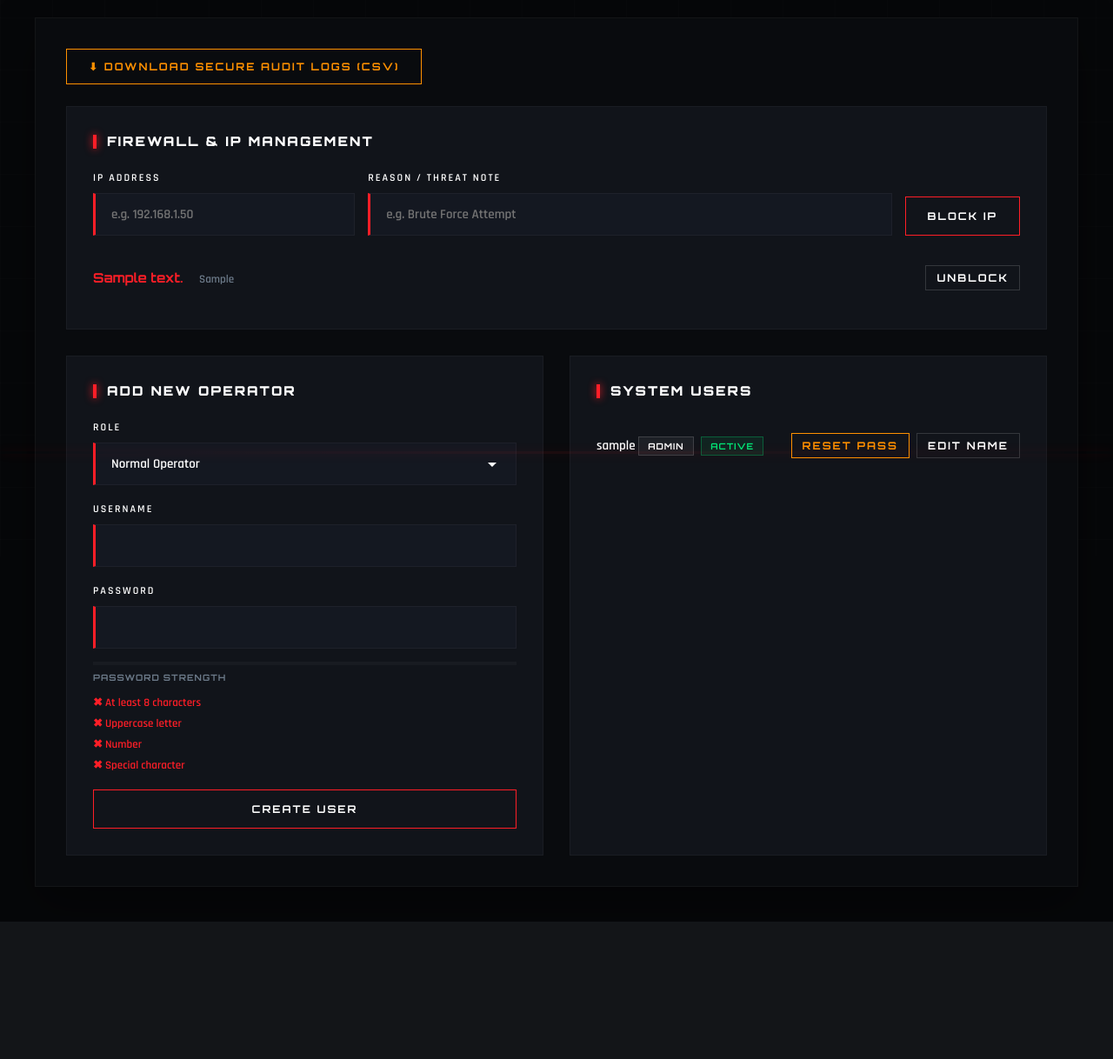
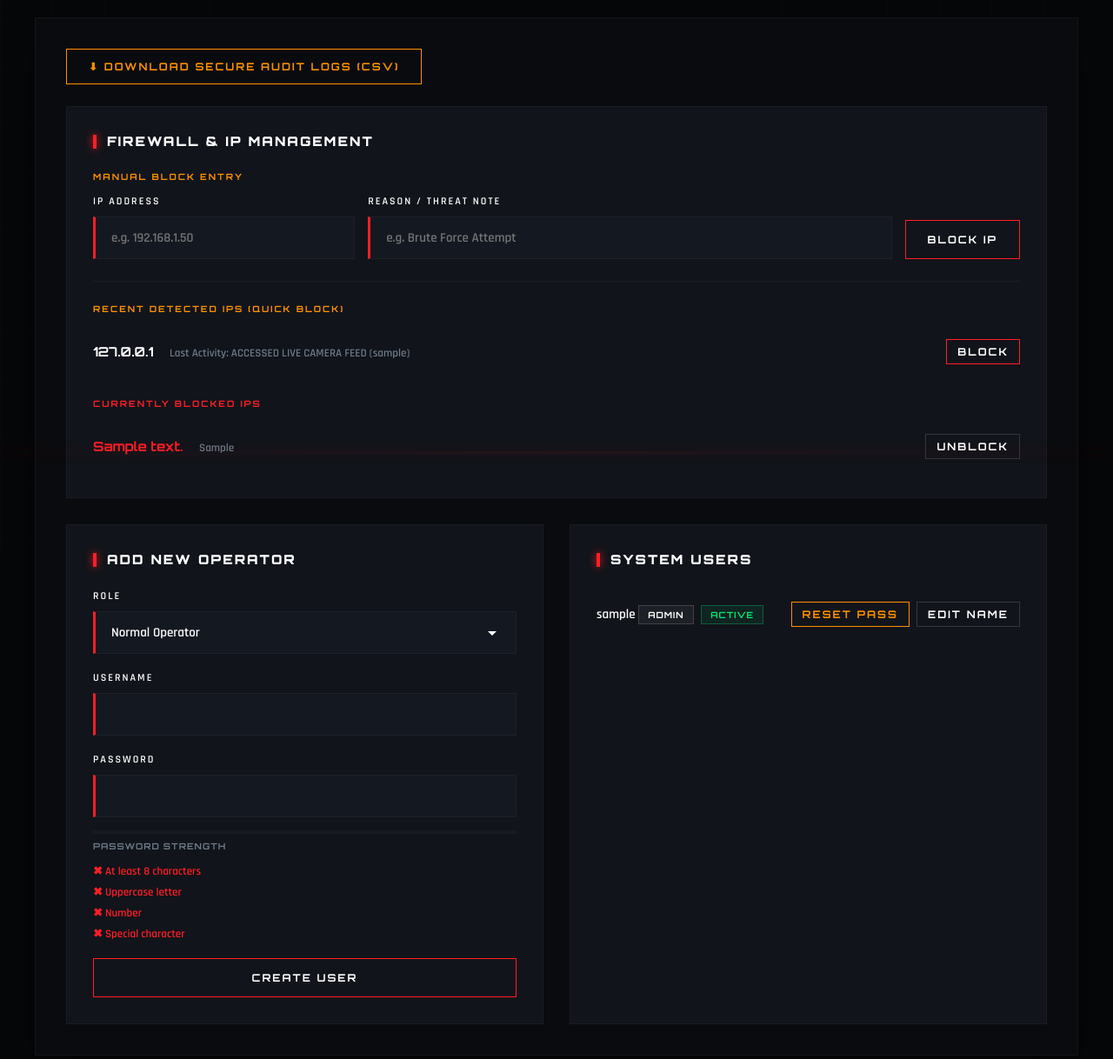
Before and after one commit to rvn-barbss/cctv-monitoring, a Flask app: page /dashboard in a window 1280 px wide, after a click on "ADMIN SETTINGS". Shown: the part 160-1378 px from the top of the page at 87% size. Before the commit the page ends 1220 px from the top, so only its background shows below. Run offline with Flask 3, Linux system fonts and the light colour scheme; a user stored in the database is signed in; data comes from the database, SQL or seed files in the repository; tables that the repository leaves empty hold one stand-in row (values such as "Sample post").

Commit message:
block ip

```diff
--- a/app/templates/camera.html
+++ b/app/templates/camera.html
@@ -304,6 +304,9 @@
 
         @keyframes row-in { from { opacity: 0; transform: translateX(-6px); } to { opacity: 1; transform: translateX(0); } }
         .log-table tbody tr.new-row { animation: row-in 0.3s ease both; }
+
+        .section-divider { height: 1px; background: rgba(255,255,255,0.05); margin: 25px 0; }
+        .sub-label { font-family: 'Orbitron', sans-serif; font-size: 10px; font-weight: 700; letter-spacing: 2px; color: var(--accent-amber); margin-bottom: 15px; text-transform: uppercase; }
     </style>
 </head>
 <body>
@@ -443,7 +446,8 @@
                 <div class="admin-card" style="grid-column: 1 / -1;">
                     <div class="logs-title">FIREWALL & IP MANAGEMENT</div>
 
-                    <form action="/admin/manage_firewall" method="POST" style="display:flex; gap:15px; align-items:flex-end; margin-bottom: 20px;">
+                    <div class="sub-label">MANUAL BLOCK ENTRY</div>
+                    <form action="/admin/manage_firewall" method="POST" style="display:flex; gap:15px; align-items:flex-end;">
                         <input type="hidden" name="csrf_token" value="{{ csrf_token() }}"/>
                         <input type="hidden" name="action" value="block">
 
@@ -458,6 +462,30 @@
                         <button type="submit" class="admin-btn danger" style="width:auto; padding: 14px 25px;">BLOCK IP</button>
                     </form>
 
+                    <div class="section-divider"></div>
+
+                    <div class="sub-label">RECENT DETECTED IPs (QUICK BLOCK)</div>
+                    <ul class="user-list" style="margin-bottom: 25px;">
+                        {% for a in active_ips %}
+                        <li>
+                            <span>
+                                <span style="font-family:'Orbitron',sans-serif; color:var(--text-pure);">{{ a.ip }}</span>
+                                <span style="color:var(--text-muted); font-size:13px; margin-left:15px;">Last Activity: {{ a.action }} ({{ a.user }})</span>
+                            </span>
+                            <form action="/admin/manage_firewall" method="POST" style="display:inline;">
+                                <input type="hidden" name="csrf_token" value="{{ csrf_token() }}"/>
+                                <input type="hidden" name="action" value="block">
+                                <input type="hidden" name="ip_address" value="{{ a.ip }}">
+                                <input type="hidden" name="reason" value="Quick block from active IP list">
+                                <button type="submit" class="admin-btn danger" style="padding: 6px 12px; width:auto;">BLOCK</button>
+                            </form>
+                        </li>
+                        {% else %}
+                        <li style="color:var(--text-muted); justify-content:center; border:none; padding: 5px 0;">No unblocked recent activity found.</li>
+                        {% endfor %}
+                    </ul>
+
+                    <div class="sub-label" style="color:var(--accent-crimson);">CURRENTLY BLOCKED IPs</div>
                     <ul class="user-list">
                         {% for b in blocked_ips %}
                         <li>
@@ -646,7 +674,6 @@
         window.addEventListener('load', () => { showConnecting(); tryPath(0); });
 
         let allLogs = [], activeDays = 7, activeType = 'all', sortAsc = false;
-        // Fetch CSRF Token from meta tag
         const csrfToken = document.querySelector('meta[name="csrf-token"]').getAttribute('content');
         const isAdmin = {{ 'true' if is_admin else 'false' }};
 
@@ -728,7 +755,6 @@
                 const animClass = isNew ? 'new-row' : '';
                 const delay = isNew ? `style="animation-delay:${i*18}ms"` : '';
 
-                // NEW: Inject ONE-CLICK Block Button for Admin if it's a threat
                 let ipDisplay = log.ip;
                 if (isAdmin && isThreat) {
                     ipDisplay += `
--- a/app/views.py
+++ b/app/views.py
@@ -3,7 +3,6 @@ from datetime import datetime, timedelta
 from flask import Blueprint, render_template, redirect, url_for, session, abort, Response
 from flask_login import login_required, current_user
 from app.models import User, AuditLog, BlockedIP
-
 from app.utils import record_activity
 
 views_bp = Blueprint('views', __name__)
@@ -22,9 +21,27 @@ def dashboard():
     all_users = User.query.all() if current_user.is_admin else []
     blocked_ips = BlockedIP.query.all() if current_user.is_admin else []
 
+    active_ips = []
+    if current_user.is_admin:
+        recent_logs = AuditLog.query.order_by(AuditLog.id.desc()).limit(200).all()
+        blocked_set = {b.ip_address for b in blocked_ips}
+        seen = set()
+
+        for log in recent_logs:
+            ip = log.ip_address
+            if ip and ip not in seen and ip not in blocked_set:
+                active_ips.append({
+                    'ip': ip,
+                    'action': log.action,
+                    'user': log.user.username if log.user else 'Unknown'
+                })
+                seen.add(ip)
+            if len(active_ips) >= 5:
+                break
+
     cam_url = os.environ.get('CAM_URL', '')
 
-    return render_template('camera.html', is_admin=current_user.is_admin, all_users=all_users, blocked_ips=blocked_ips, cam_url=cam_url)
+    return render_template('camera.html', is_admin=current_user.is_admin, all_users=all_users, blocked_ips=blocked_ips, active_ips=active_ips, cam_url=cam_url)
 
 @views_bp.route('/get_logs', strict_slashes=False)
 @login_required
```
